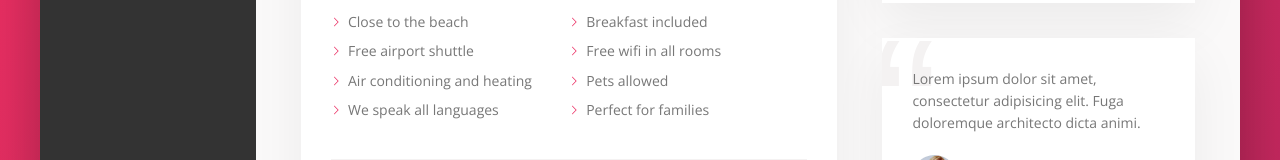
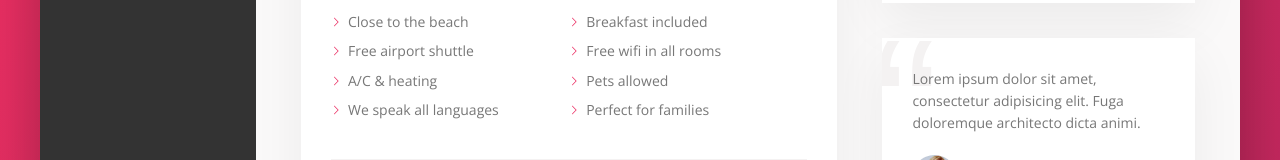
Before and after one commit to taliaa10/Travel-App, a website: page index.html in a window 1280 px wide. Shown: the part 859-1019 px from the top of the page. Drawn offline with nearby package versions, Linux system fonts and the light colour scheme.

Commit message:
update text

```diff
--- a/index.html
+++ b/index.html
@@ -162,7 +162,7 @@
                 <li class="list__item">Breakfast included</li>
                 <li class="list__item">Free airport shuttle</li>
                 <li class="list__item">Free wifi in all rooms</li>
-                <li class="list__item">Air conditioning and heating</li>
+                <li class="list__item">A/C & heating</li>
                 <li class="list__item">Pets allowed</li>
                 <li class="list__item">We speak all languages</li>
                 <li class="list__item">Perfect for families</li>
```
